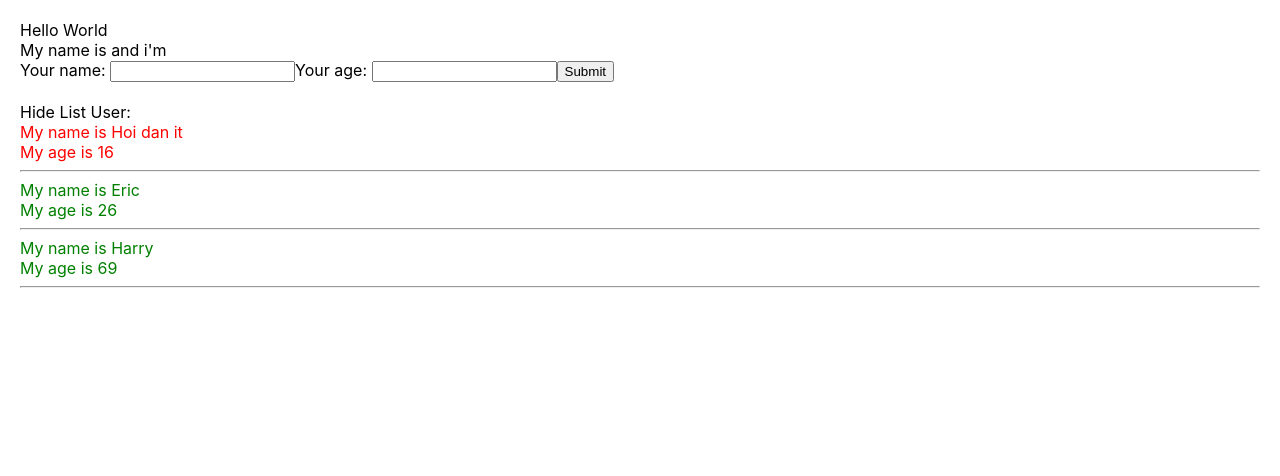
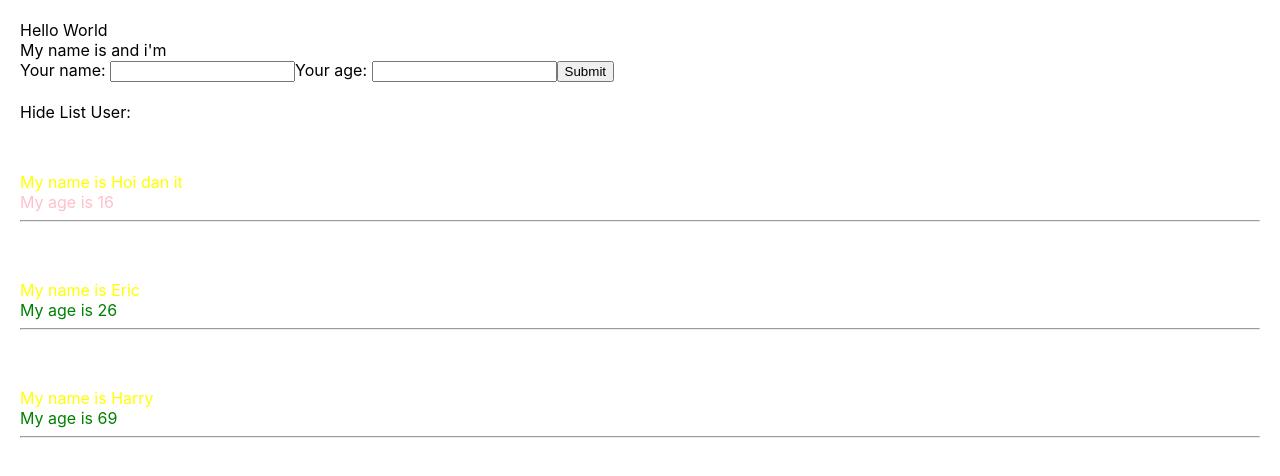
Before and after one commit to neyugntuan/React_Basic, a React (Create React App) app: page / in a window 1280 px wide. Shown: the top 476 px of the page. Built offline with nearby package versions, Linux system fonts and the light colour scheme.

Commit message:
css with react

```diff
--- a/package.json
+++ b/package.json
@@ -13,6 +13,7 @@
     "redux": "4.2.0",
     "redux-devtools-extension": "2.13.9",
     "redux-thunk": "2.4.1",
+    "sass": "1.53.0",
     "web-vitals": "2.1.4"
   },
   "scripts": {
--- a/src/App.js
+++ b/src/App.js
@@ -1,5 +1,5 @@
 import logo from "./logo.svg";
-import "./App.css";
+import "./App.scss";
 import { useDispatch, useSelector } from "react-redux";
 import { increaseCounter, decreaseCounter } from "./redux/action/counterAction";
 
--- a/src/App.css
+++ b/src/App.scss
@@ -1,11 +1,3 @@
-.red {
-  color: red;
-}
-
-.green {
-  color: green;
-}
-
 body {
   padding: 20px;
   margin: 0;
--- a/src/components/DisplayInfor.js
+++ b/src/components/DisplayInfor.js
@@ -1,4 +1,5 @@
 import React from "react";
+import "./DisplayInfor.scss";
 
 class DisplayInfor extends React.Component {
   state = {
@@ -16,7 +17,7 @@
     // console.log(listUsers);
     //props
     return (
-      <div>
+      <div className="display-infor-container">
         <div>
           <span
             onClick={() => {
@@ -33,7 +34,9 @@
             {listUsers.map((user) => {
               return (
                 <div key={user.id} className={+user.age > 18 ? "green" : "red"}>
-                  <div>My name is {user.name}</div>
+                  <div style={{ color: "yellow", paddingTop: "50px" }}>
+                    My name is {user.name}
+                  </div>
                   <div>My age is {user.age}</div>
                   <hr></hr>
                 </div>
--- /dev/null
+++ b/src/components/DisplayInfor.scss
@@ -0,0 +1,9 @@
+.display-infor-container {
+  .red {
+    color: pink;
+  }
+
+  .green {
+    color: green;
+  }
+}
```
Also changed, not shown: 1 other file (tests, documents, lock files or other folders).
